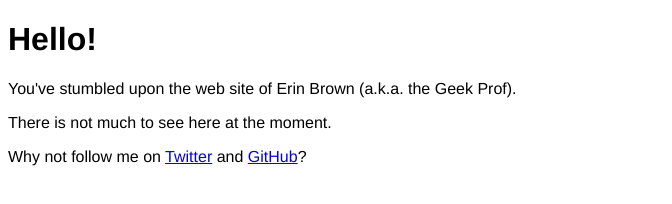
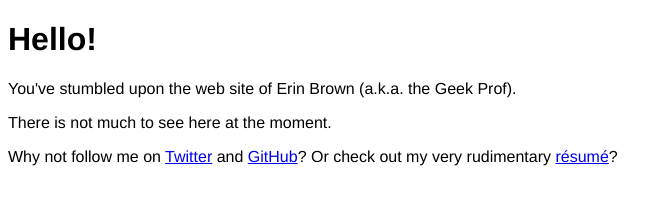
Before and after one commit to masonliu94/thegeekprof.github.io, a plain HTML site: page index.html in a window 1280 px wide. Shown: the whole page, without its empty margins (0-672 px from the left). Drawn offline with Linux system fonts and the light colour scheme.

Commit message:
Updated index.html.

```diff
--- a/index.html
+++ b/index.html
@@ -18,7 +18,7 @@
 
     <p>There is not much to see here at the moment.</p>
 
-    <p>Why not follow me on <a href="http://twitter.com/thegeekprof">Twitter</a> and <a href="http://github.com/thegeekprof">GitHub</a>?</p>
+    <p>Why not follow me on <a href="http://twitter.com/thegeekprof">Twitter</a> and <a href="http://github.com/thegeekprof">GitHub</a>? Or check out my very rudimentary <a href="resume.html">r&eacute;sum&eacute;</a>?</p>
 
   </body>
 </html>
```
